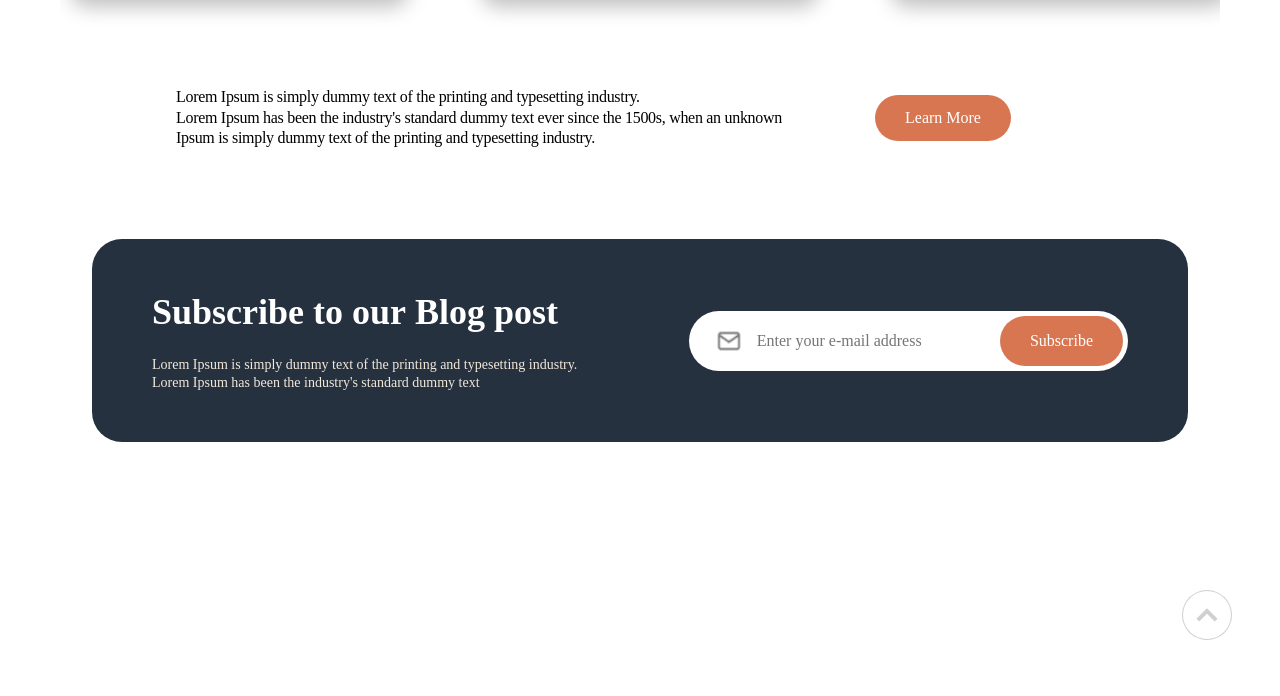
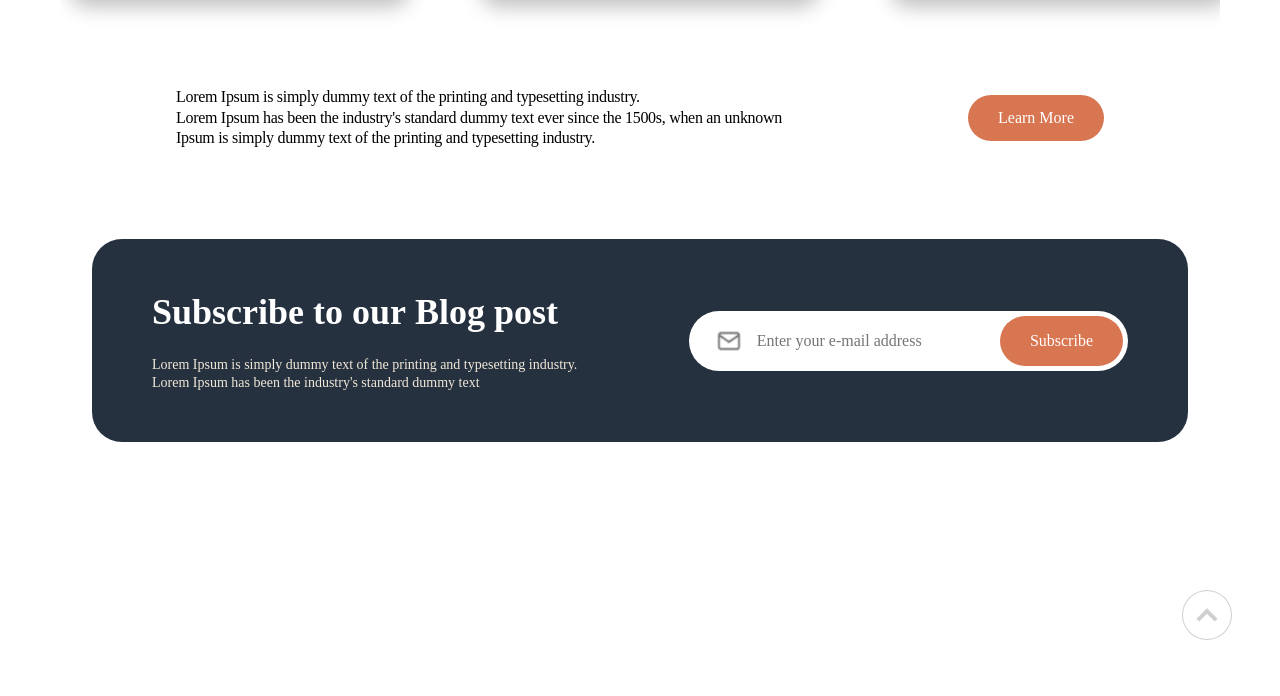
Before and after one commit to silverstar9482/HODU-page, a plain HTML site: page index.html in a window 1280 px wide. Shown: the part 1978-2674 px from the top of the page. Drawn offline with Linux system fonts and the light colour scheme; a web font is replaced by a local one.

Commit message:
태그 및 속성 수정

```diff
--- a/css/style.css
+++ b/css/style.css
@@ -291,7 +291,9 @@ section {
     object-fit: cover;
     display: block;
 }
-
+.cat-contents-bottom-txt {
+    overflow: hidden;
+}
 .cat-contents-bottom-txt p {
     text-align: left;
     margin-bottom: 3rem;
@@ -637,6 +639,10 @@ ul {
         margin-bottom: 0;
     }
 
+    .cat-contents-bottom-txt a {
+        flex-shrink: 0;
+    }
+
     /* cat-subscribe */
     .cat-subscribe form {
         display: flex;
--- a/index.html
+++ b/index.html
@@ -110,7 +110,7 @@
                         </li>
                     </ul>
 
-                    <div class="cat-contents-bottom-txt clearfix">
+                    <div class="cat-contents-bottom-txt">
                         <p>
                             Lorem Ipsum is simply dummy text of the printing and
                             typesetting industry.<br />
```
